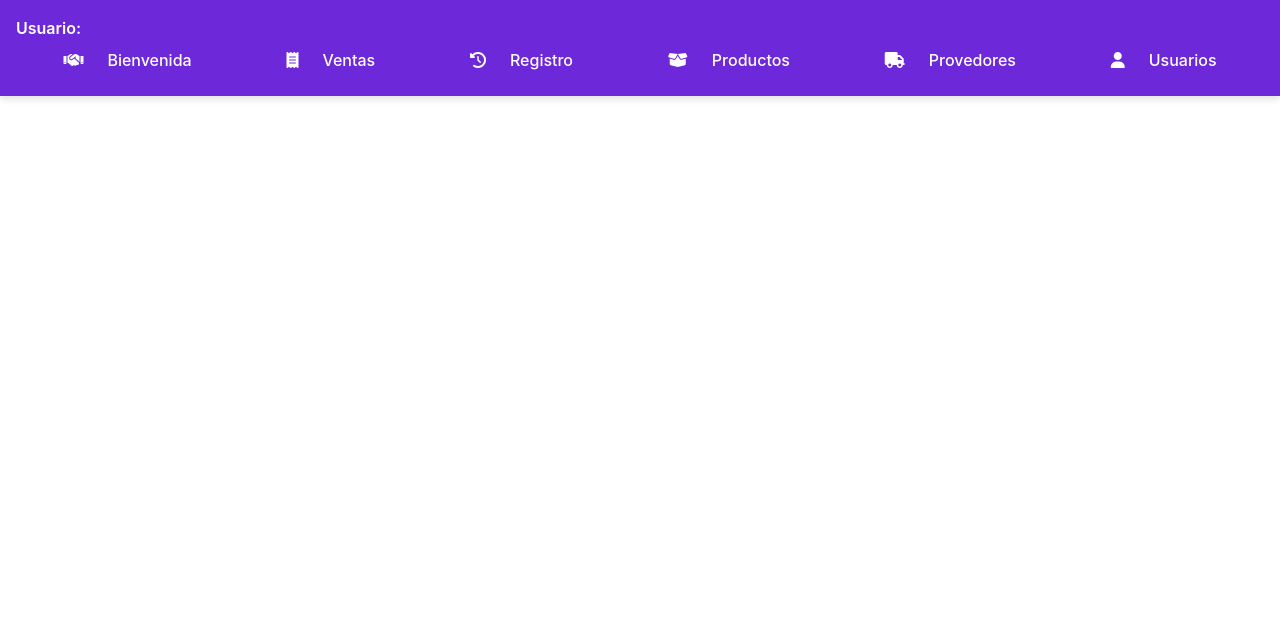
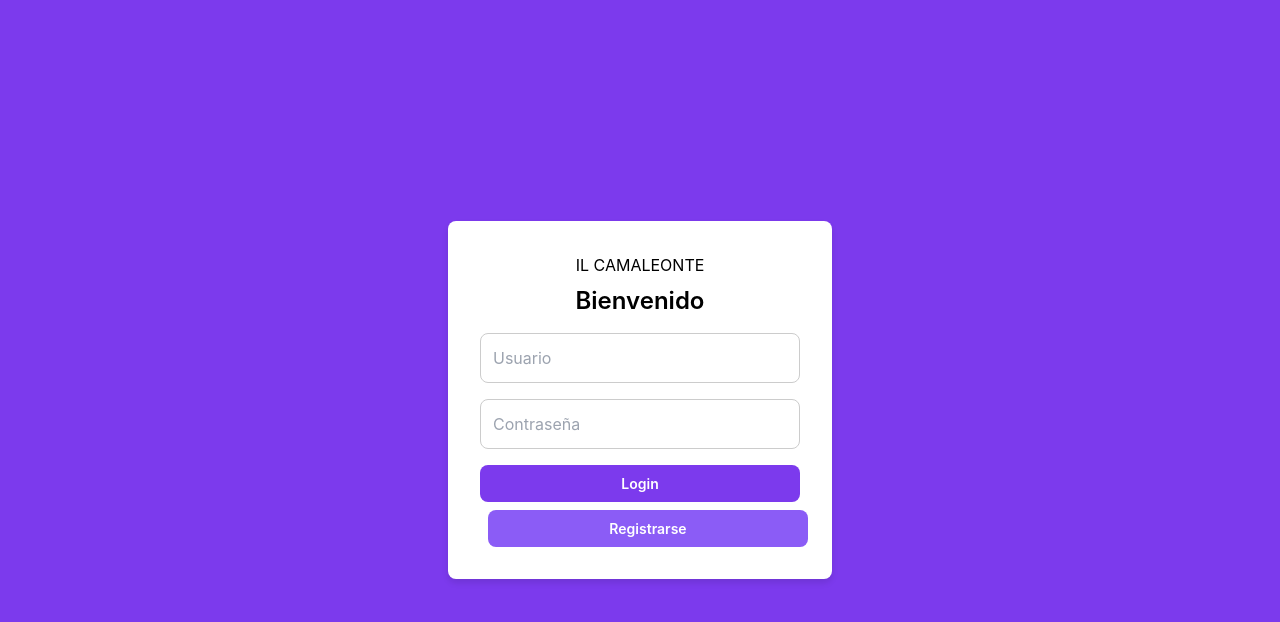
Before and after one commit to amurga32/bar-app, a React (Create React App) app: page / in a window 1280 px wide. Shown: the top 622 px of the page. Built offline with nearby package versions, Linux system fonts and the light colour scheme.

Commit message:
Actualización en componentes y archivos base

```diff
--- a/src/App.js
+++ b/src/App.js
@@ -1,5 +1,5 @@
 import React, { useState, useEffect } from 'react';
-import { Routes, Route, Link, useLocation } from 'react-router-dom';
+import { Routes, Route, Link, Navigate, useLocation } from 'react-router-dom';
 import '@fortawesome/fontawesome-free/css/all.min.css';
 import Login from './components/login';
 import MainMenu from './components/mainmenu';
@@ -12,22 +12,24 @@ import { getFromLocalStorage } from './services/LocalStorageService';
 import './App.css';
 
 function App() {
-  const location = useLocation(); // Hook para obtener la ubicación actual
-  const [usuarioActivo, setUsername] = useState('');
+  const location = useLocation();
+  const [usuarioActivo, setUsuarioActivo] = useState('');
 
   useEffect(() => {
-    const usuarioActivo = getFromLocalStorage('usuarioActivo');
-    if (usuarioActivo) {
-      setUsername(usuarioActivo);
+    // Cargar el usuario activo desde el LocalStorage
+    const usuario = getFromLocalStorage('usuarioActivo');
+    if (usuario) {
+      setUsuarioActivo(usuario); // Si existe, setea el usuario como activo
     }
   }, []);
 
+  // Redirigir a /menu si el usuario está autenticado, de lo contrario a /login
   return (
-    <div className=''>
-      {/* Solo mostramos el nav si no estamos en la página de Login */}
-      {location.pathname !== '/login' && (
-        <nav className="bg-violet-700 h-full w-64 p-4 top-0 left-0 shadow-lg">
-          <p className='text-white rounded font-semibold'>Usuario: {usuarioActivo}</p>
+    <div className="flex">
+      {/* Mostrar nav solo si el usuario está autenticado */}
+      {usuarioActivo && location.pathname !== '/login' && (
+        <nav className="bg-violet-700 h-screen w-64 p-4 shadow-lg">
+          <p className="text-white font-semibold mb-4">Usuario: {usuarioActivo}</p>
           <ul>
             <li>
               <Link to="/menu" className="flex items-center text-white p-2 rounded">
@@ -51,7 +53,7 @@ function App() {
             </li>
             <li>
               <Link to="/provedores" className="flex items-center text-white p-2 rounded">
-                <i className="fas fa-truck mr-2"></i> Provedores
+                <i className="fas fa-truck mr-2"></i> Proveedores
               </Link>
             </li>
             <li>
@@ -63,15 +65,21 @@ function App() {
         </nav>
       )}
 
-      <Routes>
-        <Route path="/login" element={<Login />} />
-        <Route path="/menu" element={<MainMenu />} />
-        <Route path="/productos" element={<Productos />} />
-        <Route path="/ventas" element={<Ventas />} />
-        <Route path="/registro" element={<Registro />} />
-        <Route path="/provedores" element={<Proveedores />} />
-        <Route path="/usuarios" element={<Usuarios />} />
-      </Routes>
+      <div className="flex-1">
+        <Routes>
+          {/* Si el usuario no está autenticado, redirigir al login */}
+          <Route path="/" element={usuarioActivo ? <Navigate to="/menu" /> : <Login />} />
+          <Route path="/login" element={usuarioActivo ? <Navigate to="/menu" /> : <Login />} />
+
+          {/* Rutas protegidas: solo accesibles si el usuario está autenticado */}
+          <Route path="/menu" element={usuarioActivo ? <MainMenu /> : <Navigate to="/login" />} />
+          <Route path="/productos" element={usuarioActivo ? <Productos /> : <Navigate to="/login" />} />
+          <Route path="/ventas" element={usuarioActivo ? <Ventas /> : <Navigate to="/login" />} />
+          <Route path="/registro" element={usuarioActivo ? <Registro /> : <Navigate to="/login" />} />
+          <Route path="/provedores" element={usuarioActivo ? <Proveedores /> : <Navigate to="/login" />} />
+          <Route path="/usuarios" element={usuarioActivo ? <Usuarios /> : <Navigate to="/login" />} />
+        </Routes>
+      </div>
     </div>
   );
 }
```
